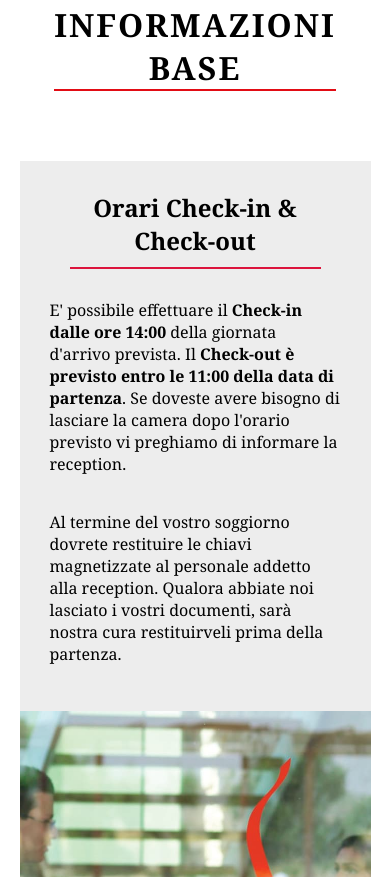
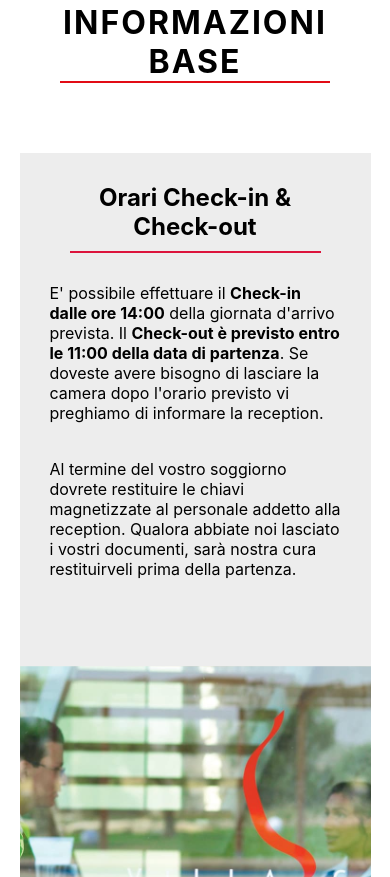
Before and after one commit to Velthas/villa-carlotta-info-page, a website: page index.html in a window 390 px wide. Shown: the part 787-1664 px from the top of the page. Drawn offline with Linux system fonts and the light colour scheme.

Commit message:
Style tweaks + navbar fix

```diff
--- a/content.css
+++ b/content.css
@@ -1,6 +1,10 @@
 html {
     scroll-behavior: smooth;
 }
+
+body {
+    font-family: -apple-system, BlinkMacSystemFont, "Segoe UI", Roboto, Helvetica, Arial, sans-serif, "Apple Color Emoji", "Segoe UI Emoji", "Segoe UI Symbol";
+  }
 
 .flex-container {
     display: flex;
@@ -351,7 +355,11 @@ h1.title {
     }
 
     .content {
-        height: 1100px;
+        height: 1025px;
+    }
+
+    img {
+        background-position: center;
     }
 
     .hero-text {
```
